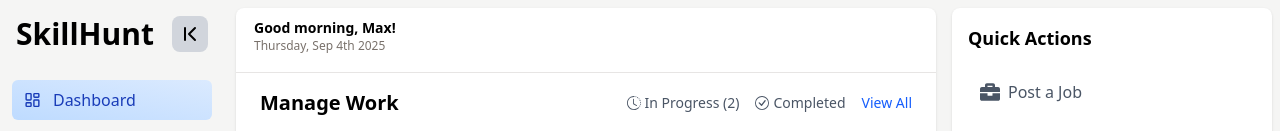
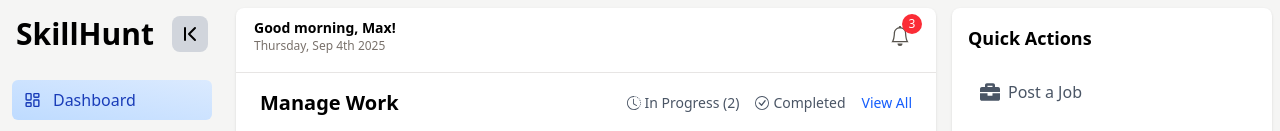
Before and after one commit to NipunCodes/skillhunt, a React (Vite) app in the folder client/: page /clientdashboard in a window 1280 px wide. Shown: the top 131 px of the page. Built offline with nearby package versions, Linux system fonts and the light colour scheme.

Commit message:
Update Topbar.jsx

```diff
--- a/client/src/components/Dashboard/Topbar.jsx
+++ b/client/src/components/Dashboard/Topbar.jsx
@@ -1,4 +1,5 @@
 import React from 'react'
+import { BsBell } from 'react-icons/bs'
 
 const Topbar = () => {
   return (
@@ -10,6 +11,16 @@
                     Thursday, Sep 4th 2025
                 </span>
             </div>
+
+            {/* Notification Badge */}
+            <div className='relative'>
+                <button className='p-2 hover:bg-stone-100 rounded-lg transition-colors duration-200 relative'>
+                    <BsBell className='text-xl text-stone-600 hover:text-stone-800' />
+                    <span className='absolute -top-1 -right-1 bg-red-500 text-white text-xs rounded-full h-5 w-5 flex items-center justify-center'>
+                        3
+                    </span>
+                </button>
+            </div>
         </div>
     </div>
   )
```
